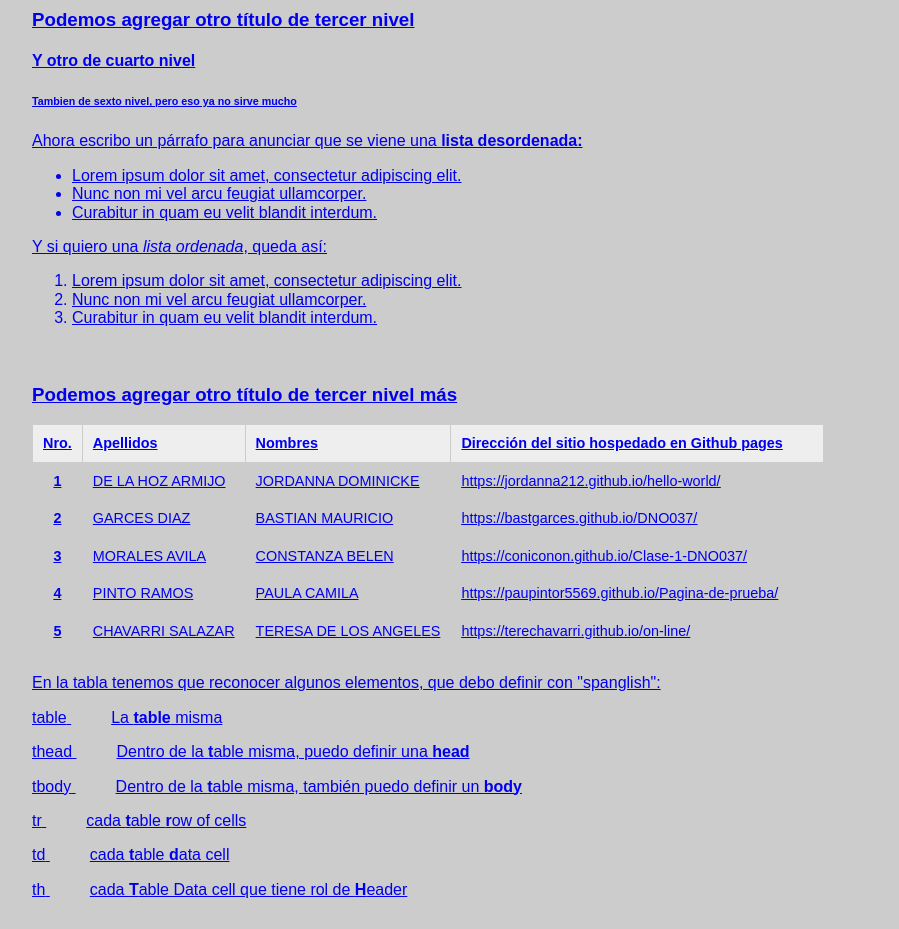
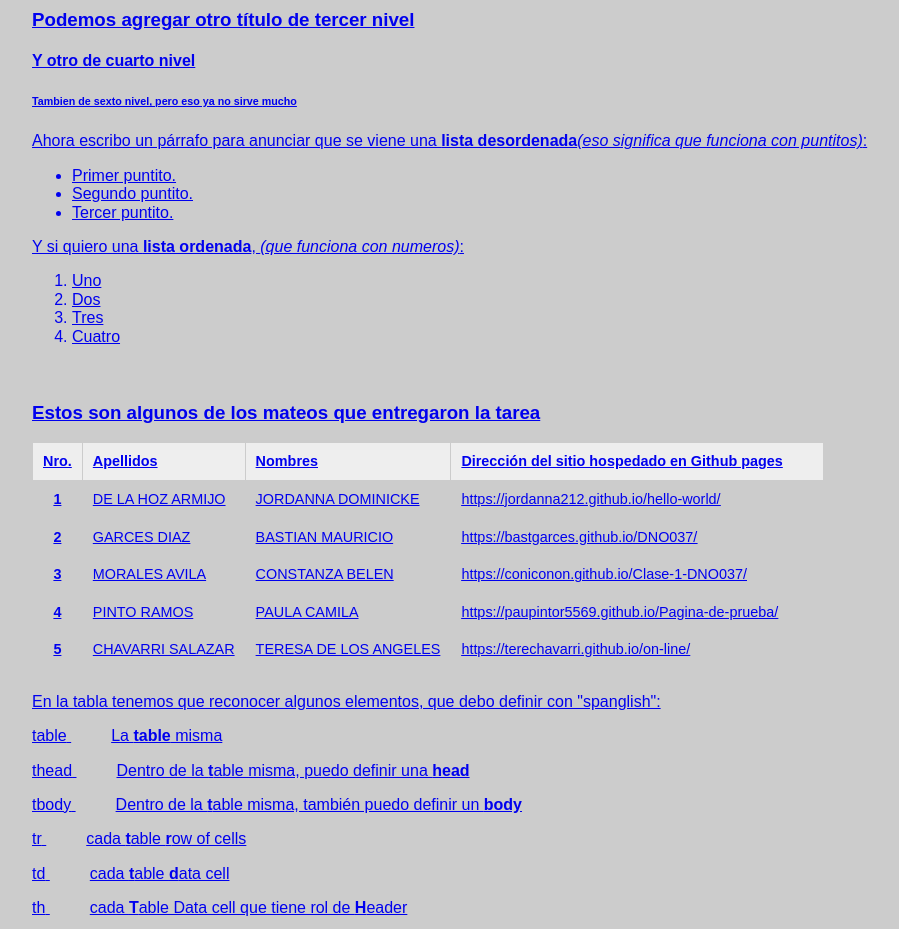
Before and after one commit to terechavarri/segunda-clase, a plain HTML site: page index.html in a window 1280 px wide. Shown: the part 840-1769 px from the top of the page, without its empty margins (37-936 px from the left). Drawn offline with Linux system fonts and the light colour scheme.

Commit message:
Trabajo en clases terminado

```diff
--- /dev/null
+++ b/estilo.css
@@ -0,0 +1,57 @@
+<style>
+
+body{background-color: #ccc}
+  /* por el punto al principio del selector, esta es una regla para una clase de nombre container */
+    .container{padding:5em 4em; margin:0;}
+
+  /* acá defino una regla que se aplica a los elementos header, section, footer */
+    header, section, footer{padding:5px;}
+
+  /* acá defino una relga que se aplica solo al elemento footer, que se agrega a lo definido en la regla anterior */
+    footer{margin-top:2em; border-top:1px solid #ddd; font-size:90%;}
+
+  /* acá defino una regla que se aplica al título de tercer nivel cuando está dentro de section */
+      section h3{margin-top:3em;}
+
+  /* acá defino una regla que se aplica a la imagen cuando está dentro de section */
+    section img{max-width: 100%;}
+
+  /* acá defino una regla que se aplica a la table cuando está dentro de section */
+    section table{border-collapse: collapse; margin-bottom: 1.5em;}
+
+  /* acá defino una regla que se aplica a la thead dentro de la table cuando está dentro de section */
+    section table thead{background:#eee;}
+
+  /* ¿y qué pasa en este caso? */
+    section table td, section table th{
+      border:1px solid #ccc;
+      padding:10px;
+      margin:0;
+      text-align: left;
+      font-size:90%;
+    }
+
+  /*
+    Cuando pedían permiso de niños,
+    iban su papá y él decía que NO,
+    luego iban con su mamá y ella les decía que SI,
+    entonces SI lo hacían.
+    De la misma forma se comporta CSS,
+    se queda con lo último que le dicen.
+    Eso lo aprovecho acá
+  */
+
+    section table td:first-child, section table th:first-child{
+      text-align: center;
+    }
+
+    section table td:last-child, section table th:last-child{
+      padding-right:40px;
+    }
+
+  </style>
+
+  <!--[if lt IE 9]>
+    <script src="https://oss.maxcdn.com/html5shiv/3.7.3/html5shiv.min.js"></script>
+    <script src="https://oss.maxcdn.com/respond/1.4.2/respond.min.js"></script>
+  <![endif]-->
--- a/index.html
+++ b/index.html
@@ -105,20 +105,21 @@ Zombie ipsum reversus ab viral inferno, nam rick grimes malum cerebro. De carne
       <h3>Podemos agregar otro título de tercer nivel</h3>
       <h4>Y otro de cuarto nivel</h4>
       <h6>Tambien de sexto nivel, pero eso ya no sirve mucho</h6>
-      <p>Ahora escribo un párrafo para anunciar que se viene una <b>lista desordenada:</b></p>
+      <p>Ahora escribo un párrafo para anunciar que se viene una <b>lista desordenada</b><em>(eso significa que funciona con puntitos)</em>:</p>
       <ul>
-          <li>Lorem ipsum dolor sit amet, consectetur adipiscing elit.</li>
-          <li>Nunc non mi vel arcu feugiat ullamcorper.</li>
-          <li>Curabitur in quam eu velit blandit interdum.</li>
+          <li>Primer puntito.</li>
+          <li>Segundo puntito.</li>
+          <li>Tercer puntito.</li>
       </ul>
-      <p>Y si quiero una <em>lista ordenada</em>, queda así:</p>
+      <p>Y si quiero una <b>lista ordenada</b>, <em>(que funciona con numeros)</em>:</p>
       <ol>
-          <li>Lorem ipsum dolor sit amet, consectetur adipiscing elit.</li>
-          <li>Nunc non mi vel arcu feugiat ullamcorper.</li>
-          <li>Curabitur in quam eu velit blandit interdum.</li>
+          <li>Uno</li>
+          <li>Dos</li>
+          <li>Tres</li>
+          <li>Cuatro</li>
       </ol>
 
-<h3>Podemos agregar otro título de tercer nivel más</h3>
+<h3>Estos son algunos de los mateos que entregaron la tarea</h3>
 
 <!--Comienza la tabla-->
 <table>
```
